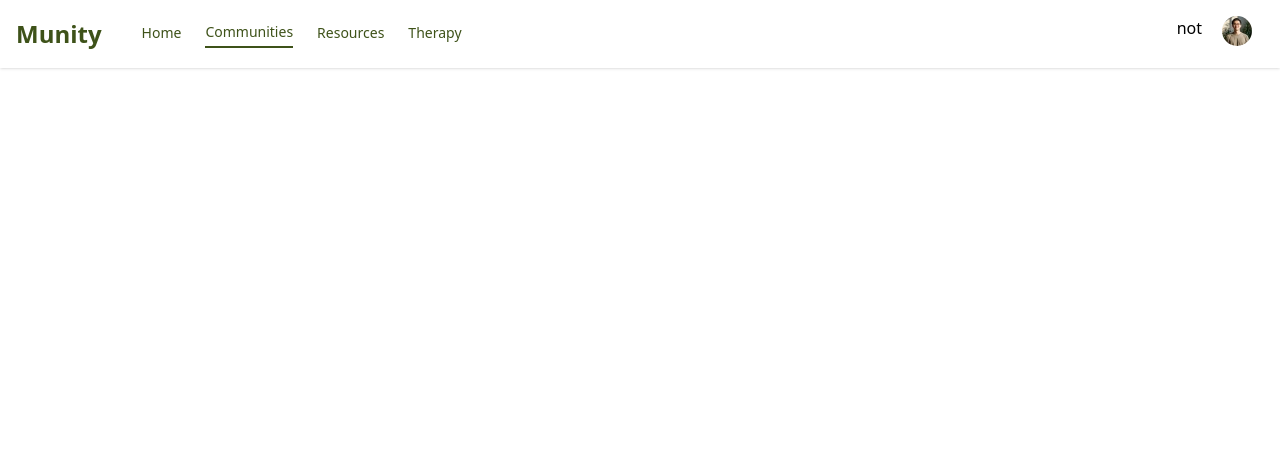
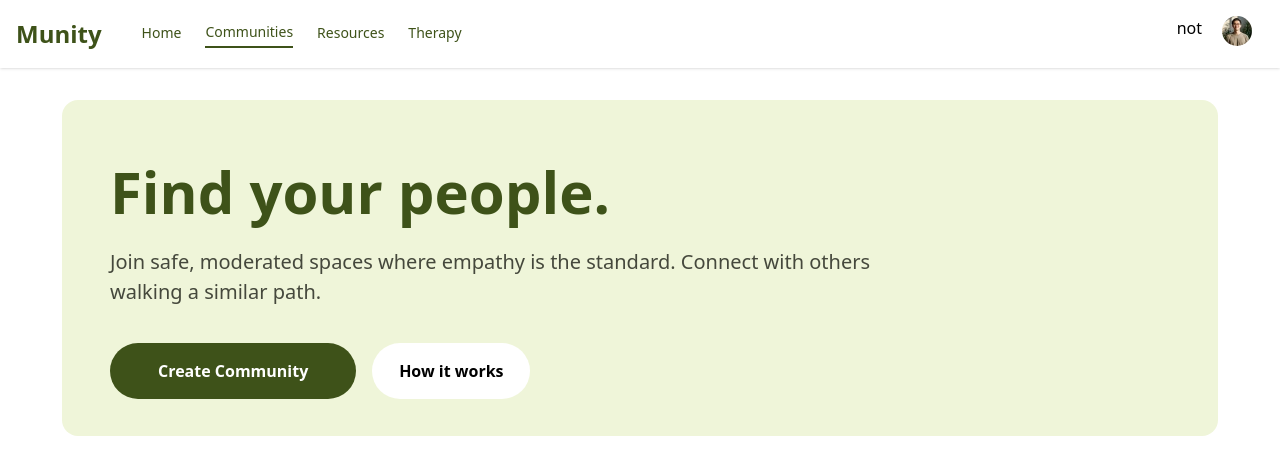
Before and after one commit to MichaelAdadey/The_Munity_Project, a Next.js app in the folder munity/: page /Communities in a window 1280 px wide. Shown: the top 474 px of the page. Built offline with nearby package versions, Linux system fonts and the light colour scheme.

Commit message:
4: Therapy and Community pages

```diff
--- a/munity/app/Communities/page.tsx
+++ b/munity/app/Communities/page.tsx
@@ -1,12 +1,28 @@
-import Navbar from '@/components/Navbar'
-import React from 'react'
+import Button from "@/components/Button";
+import Navbar from "@/components/Navbar";
+import React from "react";
 
 const page = () => {
   return (
     <div>
-        <Navbar />
+      <Navbar />
+      <div className="flex flex-col items-center justify-center py-8">
+        <div className="w-289 h-[335.78px] bg-[#D6E7A166] rounded-2xl p-12 space-y-3">
+          <p className="text-[58px] text-[#3E5219] font-bold">
+            Find your people.
+          </p>
+          <p className="text-[20px] text-[#45483C] w-3xl">
+            Join safe, moderated spaces where empathy is the standard. Connect
+            with others walking a similar path.
+          </p>
+          <div className="flex space-x-4 pt-6">
+            <Button name="Create Community" buttonStyles="bg-[#3E5219] w-[246.31px] h-[55.59px] text-white text-[16px] font-semibold" />
+            <Button name="How it works" buttonStyles="w-[158.08px] h-[55.59px] bg-white text-[16px] font-semibold" />
+          </div>
+        </div>
+      </div>
     </div>
-  )
-}
+  );
+};
 
-export default page
+export default page;
--- /dev/null
+++ b/munity/app/Therapy/page.tsx
@@ -0,0 +1,12 @@
+import Navbar from '@/components/Navbar'
+import React from 'react'
+
+function Therapy() {
+  return (
+    <div>
+        <Navbar />
+    </div>
+  )
+}
+
+export default Therapy
```
